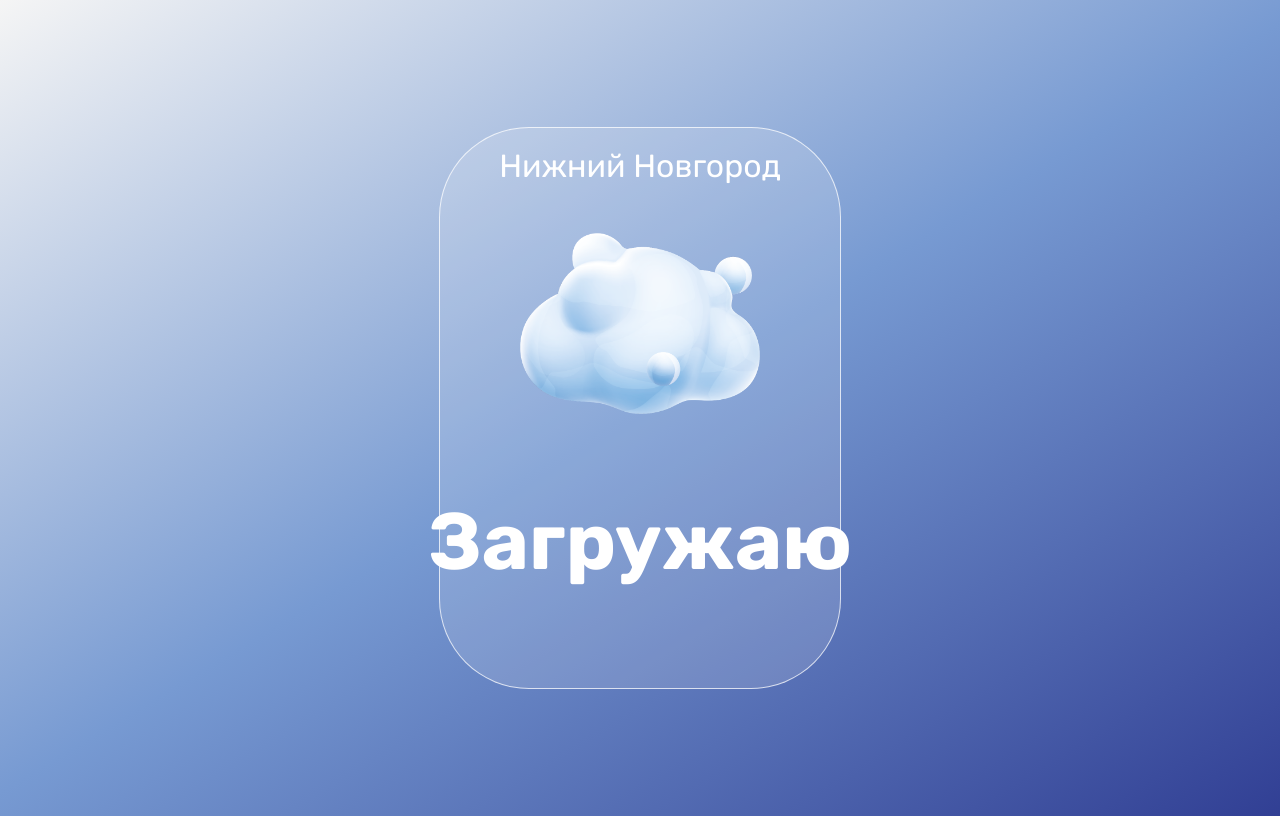
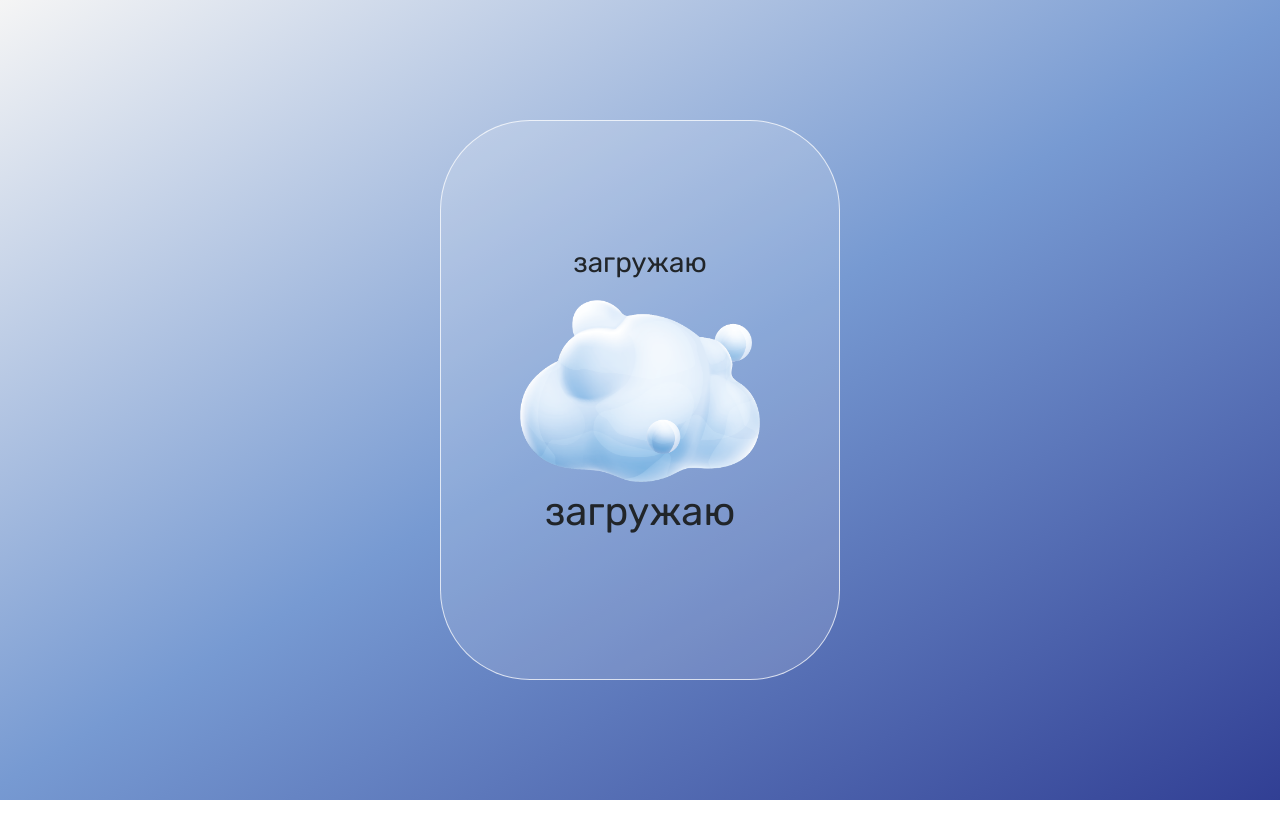
Before and after one commit to sadlywithu/api_weather, a plain HTML site: page index.html in a window 1280 px wide. Drawn offline with nearby package versions, Linux system fonts and the light colour scheme.

Commit message:
Update index.html

```diff
--- a/index.html
+++ b/index.html
@@ -4,14 +4,20 @@
     <meta charset="UTF-8">
     <meta name="viewport" content="width=device-width, initial-scale=1.0">
     <title>api weather</title>
+    <link href="https://cdn.jsdelivr.net/npm/bootstrap@5.3.3/dist/css/bootstrap.min.css" rel="stylesheet" integrity="sha384-QWTKZyjpPEjISv5WaRU9OFeRpok6YctnYmDr5pNlyT2bRjXh0JMhjY6hW+ALEwIH" crossorigin="anonymous">
     <link rel="stylesheet" href="./style.css">
 </head>
 <body>
     <div class="section-container">
-        <p class="head">Нижний Новгород</p>
-        <img src="./облако.png" alt="" id="img">
-        <p id="temperature" class="load" >Загружаю</p>
-        <p id="date" class="date"></p>
+        <div class="container container-sm container-md px-4 text-center">
+            <p class="fs-3" id="city">загружаю</p>
+            <div class="img-weather">
+                <img src="./облако.png" class="img-fluid" alt="..." id="img">
+            </div>
+            <p class="fs-1" id="temperature">загружаю</p>
+            <p id="date" class="fs-6"></p>
+        </div>
+
     </div>
     <script src="./xhr.js"></script>
 </body>
```
